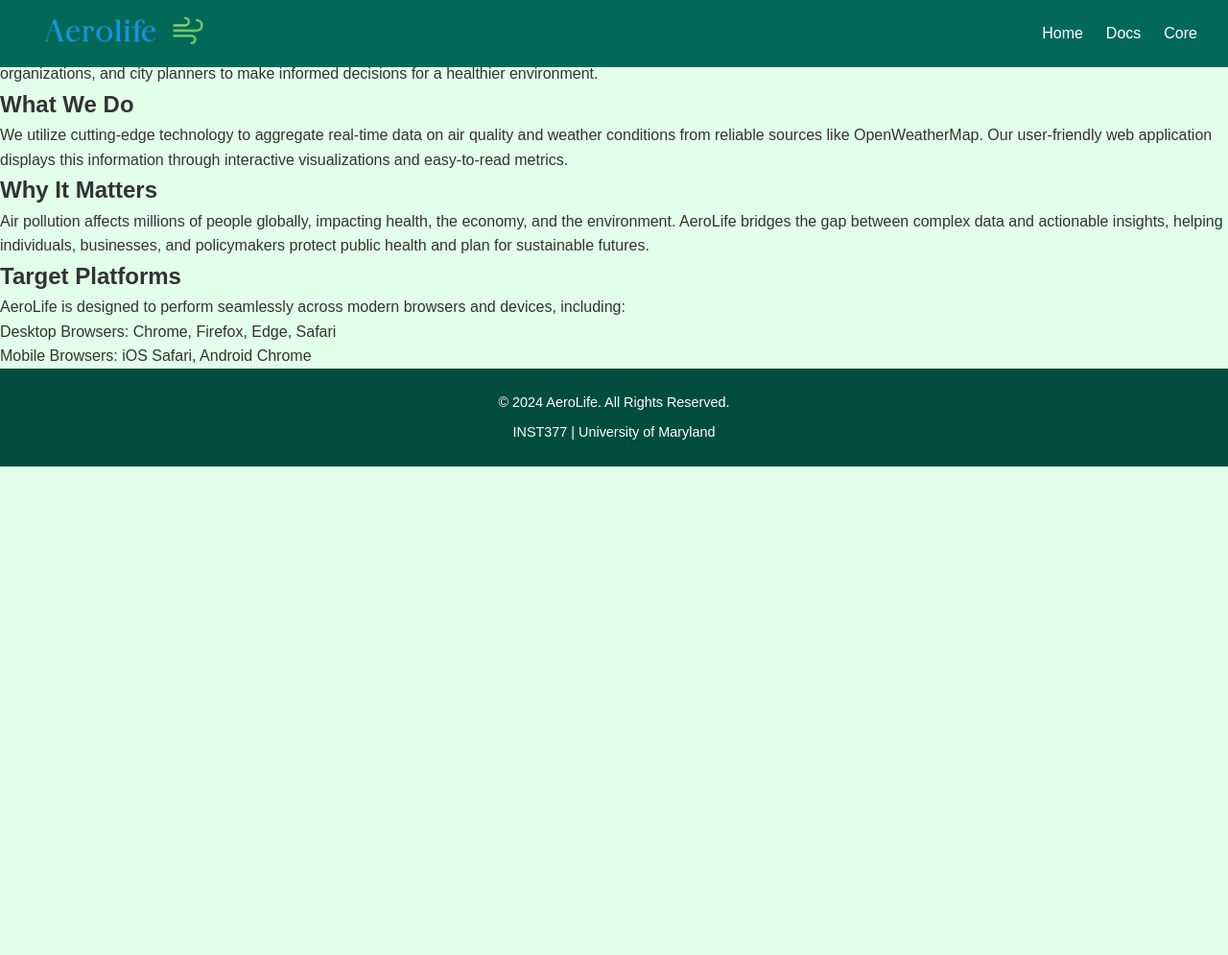
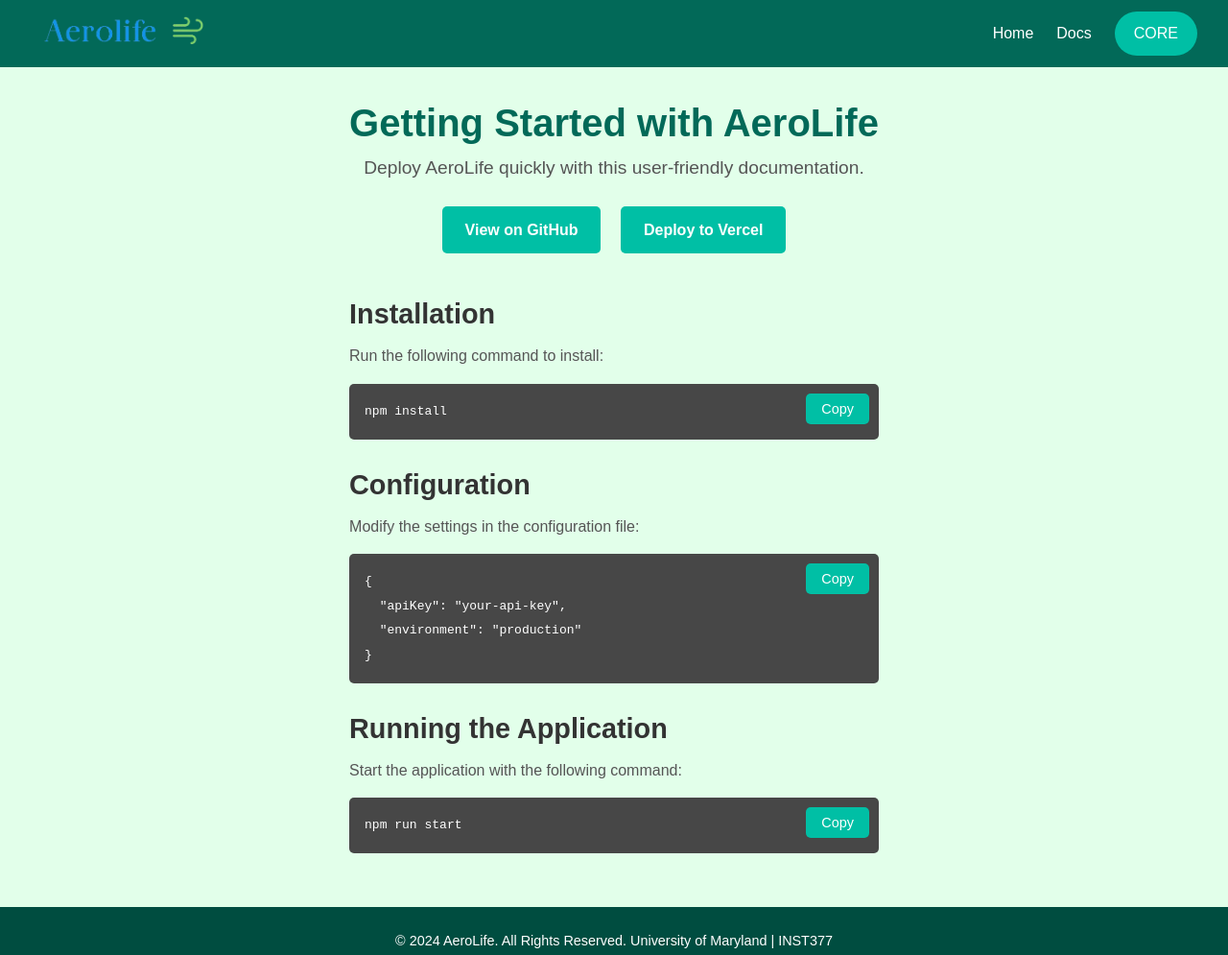
Before and after one commit to jpapagia/aerolife, a plain HTML site: page docs.html in a window 1280 px wide. Shown: the whole page at 96% size. Before the commit the page ends 800 px from the top, so only its background shows below. Drawn offline with Linux system fonts and the light colour scheme.

Commit message:
feat: changed docs opage template and added features

```diff
--- /dev/null
+++ b/docs-styles.css
@@ -0,0 +1,126 @@
+/* Import existing styles */
+@import url('styles.css');
+
+/* Ensure the body takes full height */
+body {
+  display: flex;
+  flex-direction: column;
+  min-height: 100vh;
+}
+
+/* Main container for the documentation content */
+.docs-container {
+  flex: 1;
+  padding: 6rem 2rem 2rem; /* Adjust padding to prevent overlap with navbar */
+  max-width: 800px;
+  margin: 0 auto;
+}
+
+/* Header styling */
+.docs-header {
+  text-align: center;
+  margin-bottom: 2rem;
+}
+
+.docs-header h1 {
+  font-size: 2.5rem;
+  color: #026958;
+}
+
+.docs-header p {
+  font-size: 1.2rem;
+  color: #555;
+}
+
+/* Button container */
+.docs-buttons {
+  margin-top: 1rem;
+}
+
+/* Modern button styles */
+.modern-btn {
+  display: inline-block;
+  padding: 0.75rem 1.5rem;
+  margin: 0.5rem;
+  text-decoration: none;
+  border-radius: 5px;
+  font-weight: bold;
+  background: #00bfa5;
+  color: white;
+  transition: background 0.3s ease, transform 0.3s ease;
+}
+
+.modern-btn:hover {
+  background: #026958;
+  transform: translateY(-2px);
+}
+
+/* Content styling */
+.docs-content h2 {
+  font-size: 1.8rem;
+  margin: 1.5rem 0 0.5rem;
+  color: #333;
+}
+
+.docs-content p {
+  font-size: 1rem;
+  color: #555;
+  margin-bottom: 1rem;
+}
+
+.docs-content pre {
+  background: #f4f4f4;
+  padding: 1rem;
+  border-radius: 5px;
+  overflow-x: auto;
+}
+
+/* Code Snippet Container */
+.code-snippet {
+    position: relative;
+    margin-bottom: 1.5rem;
+  }
+
+  /* Code Block Styling */
+  .code-snippet pre {
+    background: #474747;
+    color: #fff;
+    padding: 1rem;
+    border-radius: 5px;
+    overflow-x: auto;
+    font-family: 'Courier New', Courier, monospace;
+  }
+
+  /* Copy Button Styling */
+  .copy-btn {
+    position: absolute;
+    top: 10px;
+    right: 10px;
+    background: #00bfa5;
+    color: #fff;
+    border: none;
+    padding: 0.5rem 1rem;
+    border-radius: 5px;
+    cursor: pointer;
+    font-size: 0.9rem;
+    transition: background 0.3s ease;
+  }
+
+  .copy-btn:hover {
+    background: #026958;
+  }
+
+  .copy-btn:focus {
+    outline: none;
+    box-shadow: 0 0 0 2px #00bfa5;
+  }
+
+
+/* Footer styling */
+.footer {
+  background: #004d40;
+  color: #fff;
+  text-align: center;
+  padding: 1rem 0;
+  margin-top: auto; /* Pushes footer to the bottom */
+}
--- a/docs.html
+++ b/docs.html
@@ -3,11 +3,16 @@
 <head>
   <meta charset="UTF-8">
   <meta name="viewport" content="width=device-width, initial-scale=1.0">
-  <title>About | AeroLife</title>
+  <title>Documentation | AeroLife</title>
+  <!-- Import existing styles -->
   <link rel="stylesheet" href="styles.css">
+  <link rel="stylesheet" href="docs-styles.css">
   <link rel="icon" href="src/assets/logo/favicon.png" type="image/png">
 </head>
 <body>
+  <!-- Loading Animation -->
+  <div class="loading"></div>
+
   <!-- Navigation Bar -->
   <nav class="navbar">
     <div class="logo">
@@ -16,46 +21,69 @@
       </a>
     </div>
     <ul class="nav-links">
-      <li><a href="index.html">Home</a></li>
-      <li><a href="docs.html" class="active">Docs</a></li>
-      <li><a href="core.html">Core</a></li>
+      <li><a href="index.html" data-link>Home</a></li>
+      <li><a href="docs.html" data-link class="active">Docs</a></li>
+      <li>
+        <a href="core.html" data-link class="blob-btn">
+          Core
+          <span class="blob-btn__inner">
+            <span class="blob-btn__blobs">
+              <span class="blob-btn__blob"></span>
+              <span class="blob-btn__blob"></span>
+              <span class="blob-btn__blob"></span>
+              <span class="blob-btn__blob"></span>
+            </span>
+          </span>
+        </a>
+      </li>
     </ul>
   </nav>
 
-  <!-- Dynamic Content Wrapper -->
-  <div id="dynamic-content">
-    <!-- About Section -->
-    <main class="content">
-      <section>
-        <h1>About AeroLife</h1>
-        <p>AeroLife is your trusted resource for real-time environmental data. Our mission is to provide accessible and accurate air quality and weather information to empower individuals, organizations, and city planners to make informed decisions for a healthier environment.</p>
-      </section>
+  <!-- Main Content -->
+  <div class="docs-container">
+    <header class="docs-header">
+      <h1>Getting Started with AeroLife</h1>
+      <p>Deploy AeroLife quickly with this user-friendly documentation.</p>
+      <div class="docs-buttons">
+        <a href="https://github.com/yourrepo" target="_blank" class="modern-btn">View on GitHub</a>
+        <a href="https://vercel.com/yourproject" target="_blank" class="modern-btn">Deploy to Vercel</a>
+      </div>
+    </header>
 
-      <section>
-        <h2>What We Do</h2>
-        <p>We utilize cutting-edge technology to aggregate real-time data on air quality and weather conditions from reliable sources like OpenWeatherMap. Our user-friendly web application displays this information through interactive visualizations and easy-to-read metrics.</p>
-      </section>
+    <section class="docs-content">
+      <h2>Installation</h2>
+      <p>Run the following command to install:</p>
+      <div class="code-snippet">
+        <button class="copy-btn" aria-label="Copy code">Copy</button>
+        <pre><code>npm install</code></pre>
+      </div>
 
-      <section>
-        <h2>Why It Matters</h2>
-        <p>Air pollution affects millions of people globally, impacting health, the economy, and the environment. AeroLife bridges the gap between complex data and actionable insights, helping individuals, businesses, and policymakers protect public health and plan for sustainable futures.</p>
-      </section>
+      <h2>Configuration</h2>
+      <p>Modify the settings in the configuration file:</p>
+      <div class="code-snippet">
+        <button class="copy-btn" aria-label="Copy code">Copy</button>
+        <pre><code>{
+  "apiKey": "your-api-key",
+  "environment": "production"
+}</code></pre>
+      </div>
 
-      <section>
-        <h2>Target Platforms</h2>
-        <p>AeroLife is designed to perform seamlessly across modern browsers and devices, including:</p>
-        <ul>
-          <li>Desktop Browsers: Chrome, Firefox, Edge, Safari</li>
-          <li>Mobile Browsers: iOS Safari, Android Chrome</li>
-        </ul>
-      </section>
-    </main>
+      <h2>Running the Application</h2>
+      <p>Start the application with the following command:</p>
+      <div class="code-snippet">
+        <button class="copy-btn" aria-label="Copy code">Copy</button>
+        <pre><code>npm run start</code></pre>
+      </div>
+    </section>
   </div>
 
   <!-- Footer -->
   <footer class="footer">
-    <p>&copy; 2024 AeroLife. All Rights Reserved.</p>
-    <p>INST377 | University of Maryland</p>
+    <p>&copy; 2024 AeroLife. All Rights Reserved. University of Maryland | INST377</p>
   </footer>
+
+  <!-- JavaScript -->
+  <script src="scripts/loading.js"></script>
+  <script src="scripts/docs.js"></script>
 </body>
 </html>
--- /dev/null
+++ b/scripts/docs.js
@@ -0,0 +1,17 @@
+document.addEventListener('DOMContentLoaded', () => {
+    const copyButtons = document.querySelectorAll('.copy-btn');
+
+    copyButtons.forEach(button => {
+      button.addEventListener('click', () => {
+        const code = button.nextElementSibling.querySelector('code').innerText;
+        navigator.clipboard.writeText(code).then(() => {
+          button.textContent = 'Copied!';
+          setTimeout(() => {
+            button.textContent = 'Copy';
+          }, 2000);
+        }).catch(err => {
+          console.error('Failed to copy: ', err);
+        });
+      });
+    });
+  });
--- a/scripts/loading.js
+++ b/scripts/loading.js
@@ -1,76 +1,38 @@
 document.addEventListener('DOMContentLoaded', async () => {
-  const loadingElement = document.querySelector('.loading');
-  const dynamicContent = document.getElementById('dynamic-content');
+  const loadingElement = document.querySelector('.loading'); // Select the loading container
 
-  // Load the loading animation from loading.html
   const loadAnimation = async () => {
-    const response = await fetch('loading.html');
-    const loadingHTML = await response.text();
-    loadingElement.innerHTML = loadingHTML;
-  };
-
-  const resetAnimation = () => {
-    const svgElement = loadingElement.querySelector('svg');
-    if (svgElement) {
-      // Force a reflow to restart the animation
-      const clone = svgElement.cloneNode(true);
-      svgElement.parentNode.replaceChild(clone, svgElement);
-    }
-  };
-  const loadPage = async (url) => {
-    loadingElement.style.display = 'flex'; // Show loading animation
-    resetAnimation();
-
     try {
-      const response = await fetch(url);
-      if (!response.ok) throw new Error('Page not found');
-      const html = await response.text();
-
-      // Parse fetched HTML
-      const tempDiv = document.createElement('div');
-      tempDiv.innerHTML = html;
-
-      // Find the #dynamic-content element in the fetched HTML
-      const newContent = tempDiv.querySelector('#dynamic-content');
-      if (newContent) {
-        // Replace the existing #dynamic-content with the new content
-        const currentDynamicContent = document.getElementById('dynamic-content');
-        if (currentDynamicContent) {
-          currentDynamicContent.innerHTML = newContent.innerHTML;
-        } else {
-          console.error('Current #dynamic-content not found in DOM');
-        }
-      } else {
-        console.error('Fetched HTML does not contain #dynamic-content');
-        dynamicContent.innerHTML = '<p>Error: Dynamic content not found.</p>';
+      // Fetch the loading animation HTML
+      const response = await fetch('/loading.html'); // Adjust the path if needed
+      if (!response.ok) {
+        throw new Error('Failed to load loading.html'); // Throw error if not found
       }
-    } catch (err) {
-      console.error(err);
-      dynamicContent.innerHTML = '<p>Error loading page.</p>';
-    } finally {
-      setTimeout(() => {
-        loadingElement.style.display = 'none'; // Hide loading animation
-      }, 1000);
+      const loadingHTML = await response.text();
+      loadingElement.innerHTML = loadingHTML; // Inject the animation into the DOM
+    } catch (error) {
+      console.error('Error loading animation:', error);
+      // Fallback: Show error message if loading.html fails
+      loadingElement.innerHTML = '<p>Loading failed...</p>';
     }
   };
 
+  const hideAnimation = () => {
+    console.log('Hiding loading animation');
+    loadingElement.style.opacity = '0'; // Smooth fade-out
+    setTimeout(() => {
+      loadingElement.style.display = 'none'; // Completely hide the element
+    }, 500); // Allow time for fade-out transition
+  };
 
-  // Event listener for navigation links
-  document.querySelectorAll('[data-link]').forEach((link) => {
-    link.addEventListener('click', (e) => {
-      e.preventDefault();
-      const url = e.target.getAttribute('href');
-      history.pushState(null, null, url);
-      loadPage(url); // Dynamically load new page
-    });
-  });
+  try {
+    // Load the animation
+    await loadAnimation();
 
-  // Handle back/forward navigation
-  window.addEventListener('popstate', () => {
-    loadPage(location.pathname);
-  });
-
-  // Initialize loading animation and load the current page
-  await loadAnimation();
-  loadPage(location.pathname);
+    // Set a timeout to hide the loading animation after 1.5 seconds
+    setTimeout(hideAnimation, 1500);
+  } catch (error) {
+    console.error('Error during animation setup:', error);
+    hideAnimation(); // Ensure the animation hides if an error occurs
+  }
 });
```
